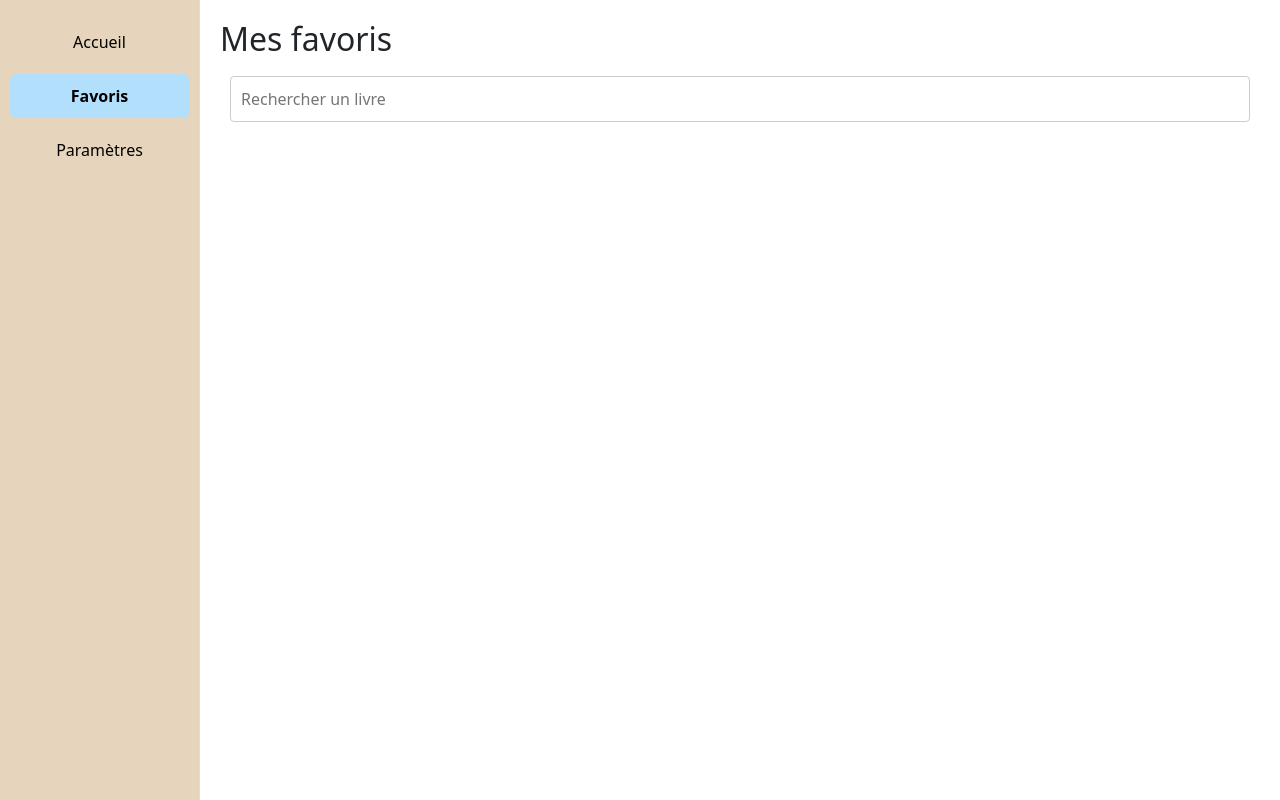
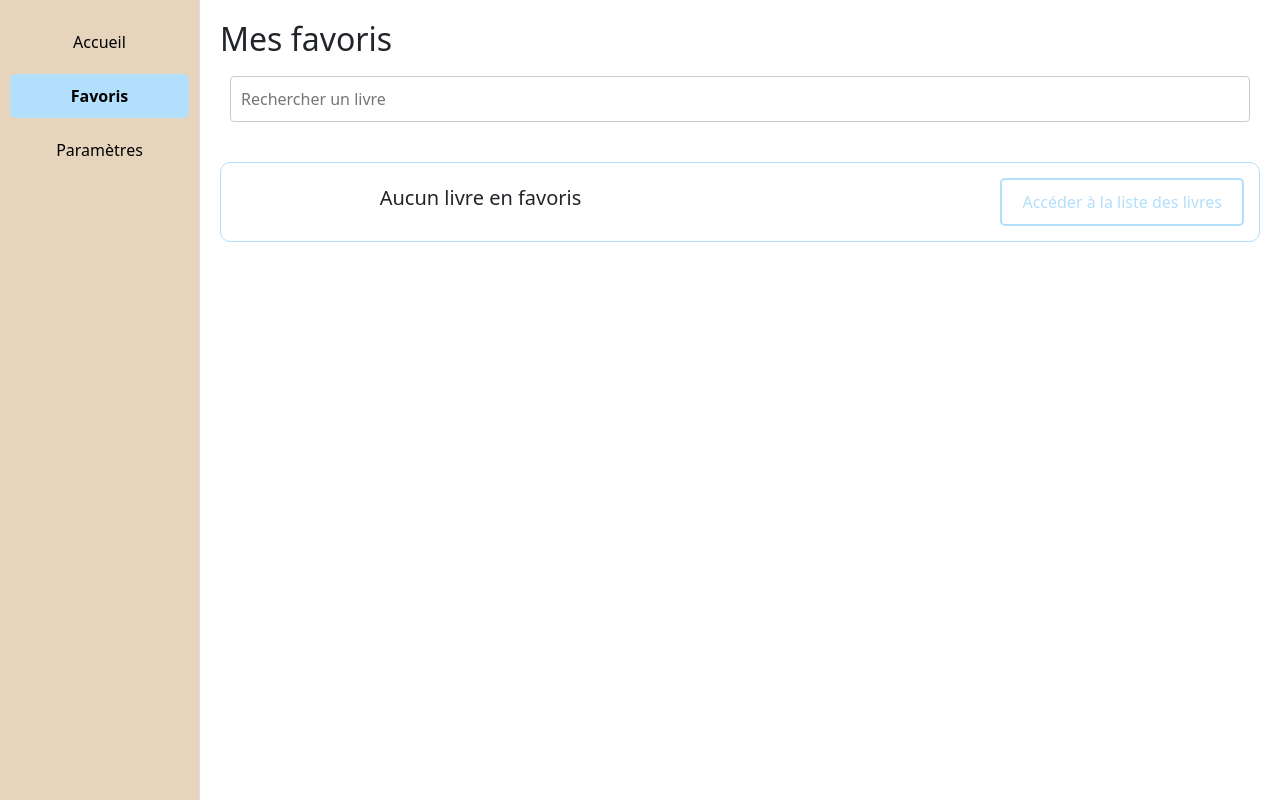
Before and after one commit to Natriera/formation-react, a React (Vite) app: page / in a window 1280 px wide. Both pictures are taken after a click on the button "Favoris". Built offline with nearby package versions, Linux system fonts and the light colour scheme.

Commit message:
ajout d'un bloc Aucun favoris

```diff
--- a/src/App.jsx
+++ b/src/App.jsx
@@ -39,7 +39,7 @@ const App = () => {
           <RowSettingsProvider>
             <div className="content">
               {activeTab === 'home' && <HomePage />}
-              {activeTab === 'favorites' && <FavoritePage />}
+              {activeTab === 'favorites' && <FavoritePage navigateToHomePage={() => setActiveTab('home')} />}
               {activeTab === 'settings' && <SettingsPage />}
             </div>
           </RowSettingsProvider>
--- a/src/pages/favorites.jsx
+++ b/src/pages/favorites.jsx
@@ -4,11 +4,12 @@ import { UserContext } from '../contexts/UserContext';
 import FavRow from '../components/rows/FavoritesRow'; // Lien vers RowType
 import { BookListContext } from '../contexts/BookListContext';
 import InputText from '../components/fields/text-field'; // Lien vers la modal
+import ButtonClassic from '../components/buttons/ButtonClassic'; // Lien vers le bouton
 
 
 
 
-const FavoritePage = () => {
+const FavoritePage = ( {navigateToHomePage}) => {
 
 
     // Récupération des utilisateurs et de l'utilisateur courant depuis UserContext
@@ -35,6 +36,7 @@ const FavoritePage = () => {
       />
       </div>
 
+      {bookFavSearch.length > 0 ? (
         <div className='div-container-align-center' style={{ width: '100%', borderRadius: '10px', marginBottom: '10px', backgroundColor: 'white' }}>
           <div
             className="book-list"
@@ -47,7 +49,26 @@ const FavoritePage = () => {
               </FavRow>
             ))}
           </div>
+        </div> ) :
+        (
+          <>
+          <div className = "div-container-bloc" style={{marginTop:'30px', padding:'5px', border:'1px #b2dffb solid', borderRadius:'10px'}}>
+            <div style = {{width:'50%'}} >
+              <h5 style={{padding: '10px', textAlign:'center'}}>Aucun livre en favoris</h5>
             </div>
+            <div className = "div-container-align-right" style = {{width:'50%', marginBottom:'0px'}}>
+              <ButtonClassic
+                label='Accéder à la liste des livres'
+                onClick={navigateToHomePage}
+              />
+            </div>
+          </div>
+
+          </>
+
+        )
+      }
+
     </div>
   );
 };
```
Lines whose indentation alone changed are shown as unchanged.
